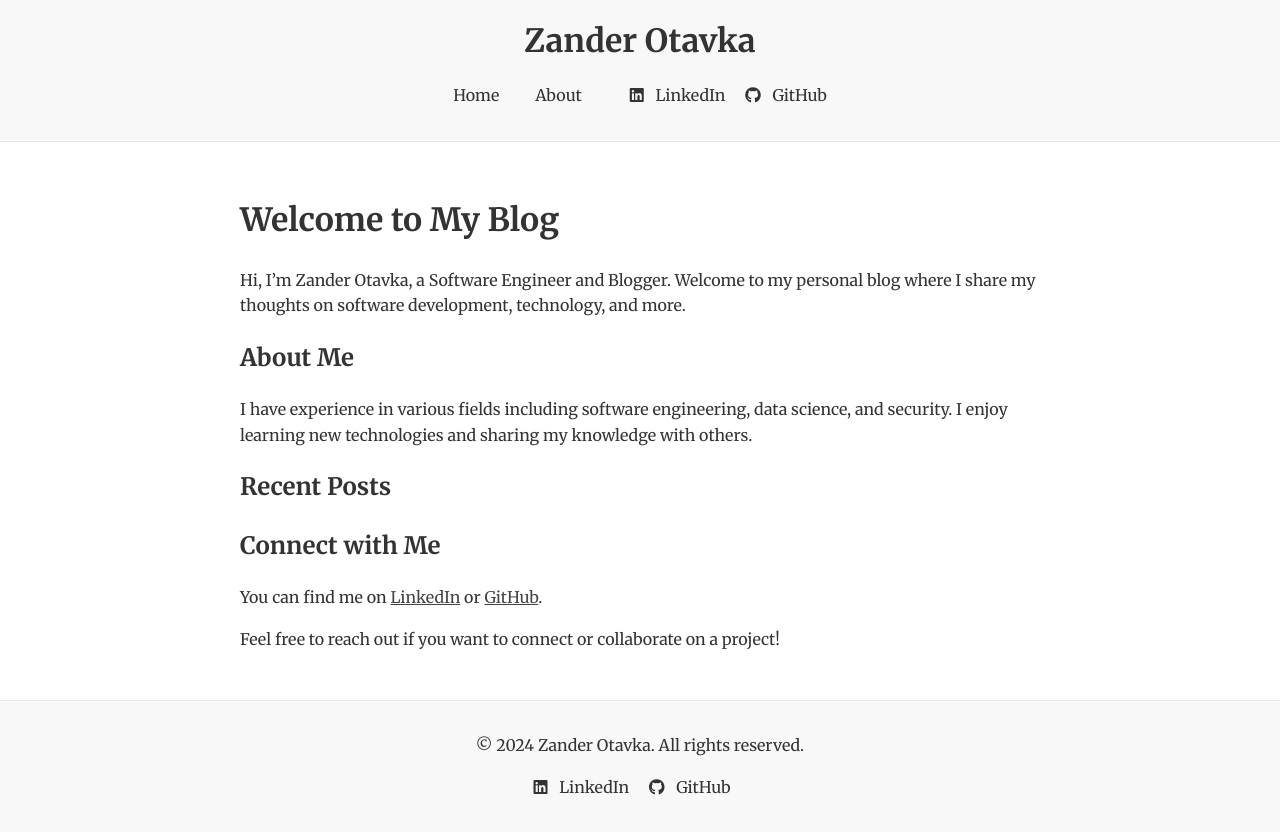
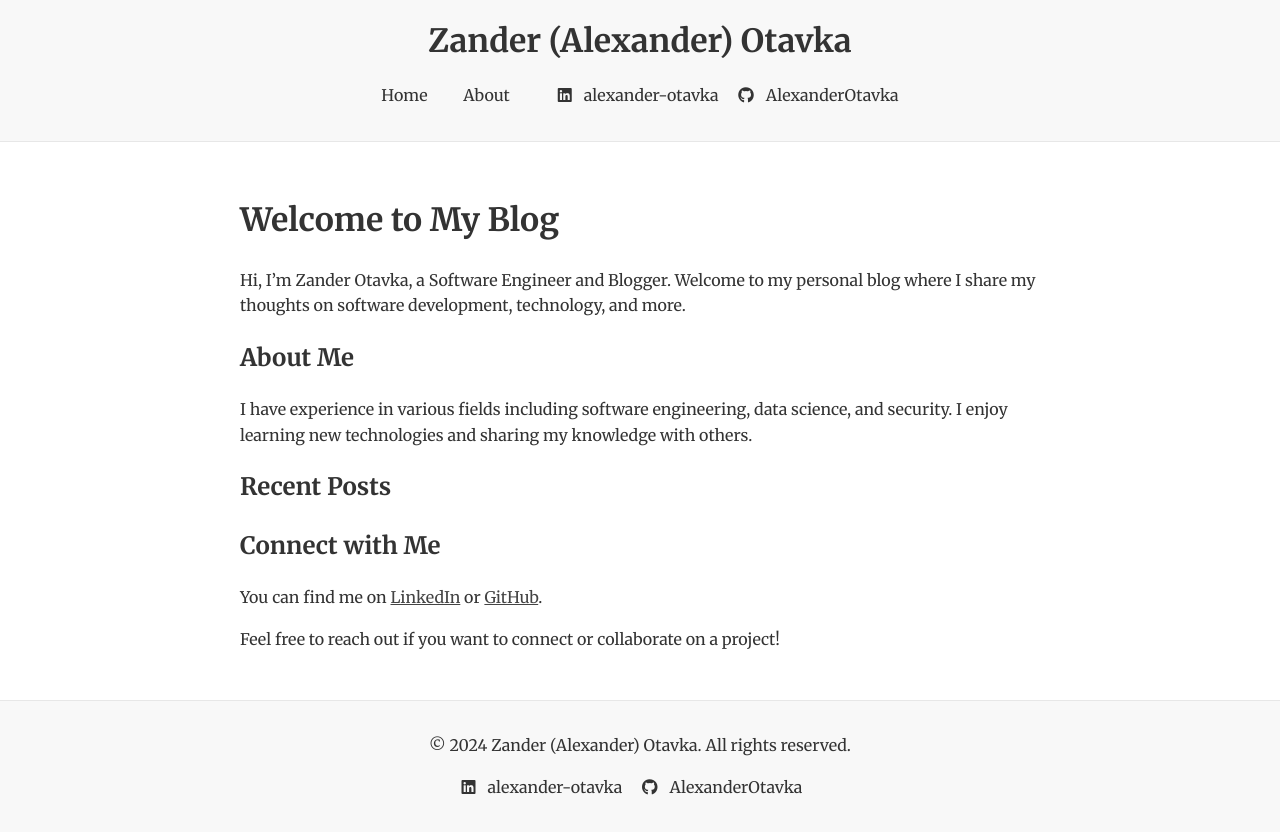
Before and after one commit to AlexanderOtavka/AlexanderOtavka.github.io, a Jekyll site: the page built from index.md, in a window 1280 px wide. Shown: the top 834 px of the page. Built offline with Jekyll 4.4.1, drawn with Linux system fonts in a browser that asks for light colours.

Commit message:
Tweak appearance

```diff
--- a/_config.yml
+++ b/_config.yml
@@ -1,4 +1,4 @@
-title: Zander Otavka
+title: Zander (Alexander) Otavka
 description: Software Engineer & Blogger
 baseurl: ""
 url: "https://alexanderotavka.github.io"
@@ -24,5 +24,5 @@ defaults:
 
 title_separator: " | "
 social:
-  linkedin: https://linkedin.com/in/alexander-otavka
-  github: https://github.com/AlexanderOtavka
+  linkedin: alexander-otavka
+  github: AlexanderOtavka
--- a/_includes/social.html
+++ b/_includes/social.html
@@ -1,12 +1,12 @@
 <div class="social-links">
   {% if site.social.linkedin %}
-    <a href="{{ site.social.linkedin }}" target="_blank">
-      <i class="fab fa-linkedin"></i> LinkedIn
+    <a href="https://linkedin.com/in/{{ site.social.linkedin }}" target="_blank">
+      <i class="fab fa-linkedin"></i> {{ site.social.linkedin }}
     </a>
   {% endif %}
   {% if site.social.github %}
-    <a href="{{ site.social.github }}" target="_blank">
-      <i class="fab fa-github"></i> GitHub
+    <a href="https://github.com/{{ site.social.github }}" target="_blank">
+      <i class="fab fa-github"></i> {{ site.social.github }}
     </a>
   {% endif %}
 </div>
--- a/assets/css/main.css
+++ b/assets/css/main.css
@@ -24,6 +24,7 @@ nav {
   display: flex;
   justify-content: center;
   align-items: center;
+  flex-wrap: wrap;
 }
 
 nav ul {
```
